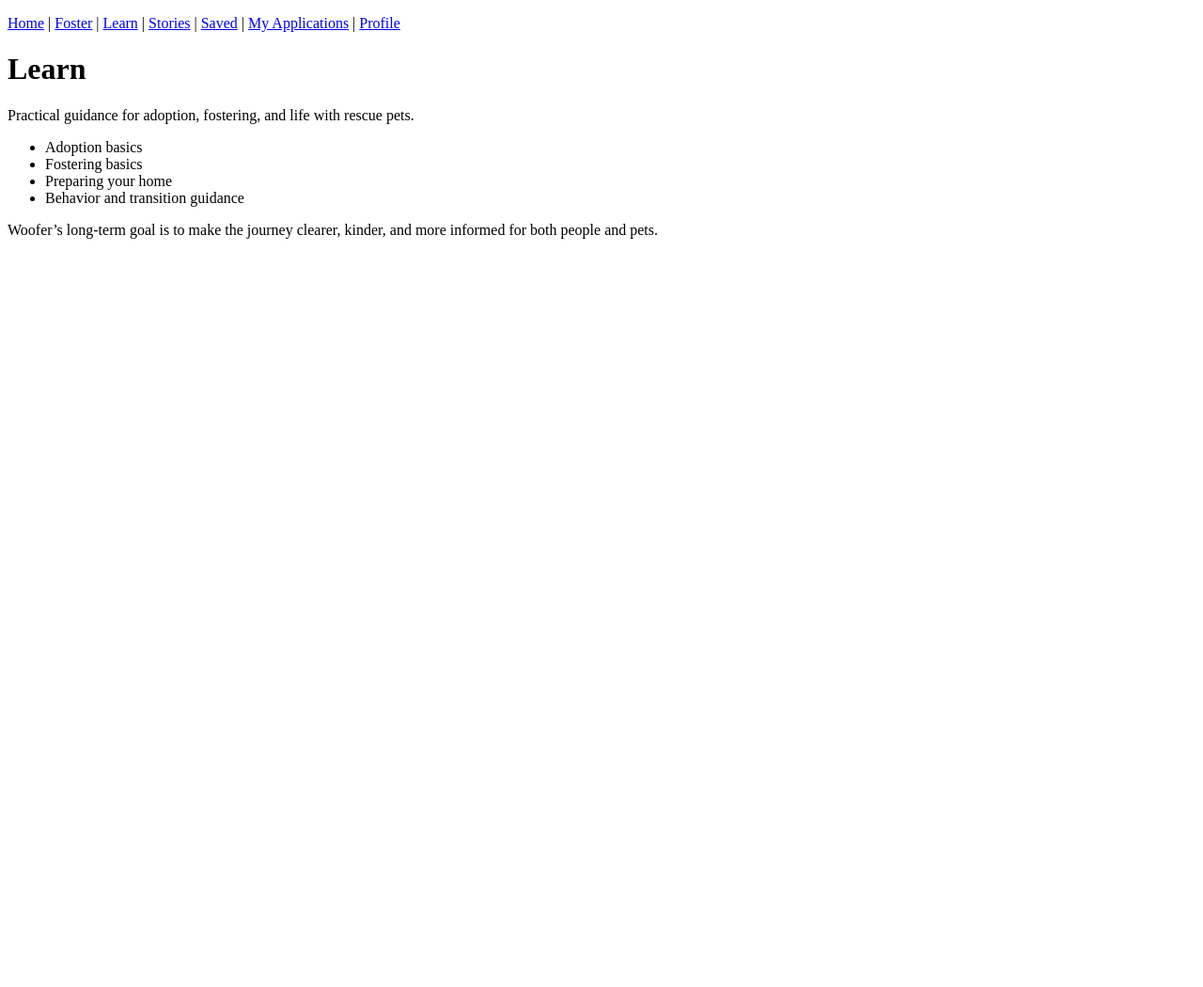
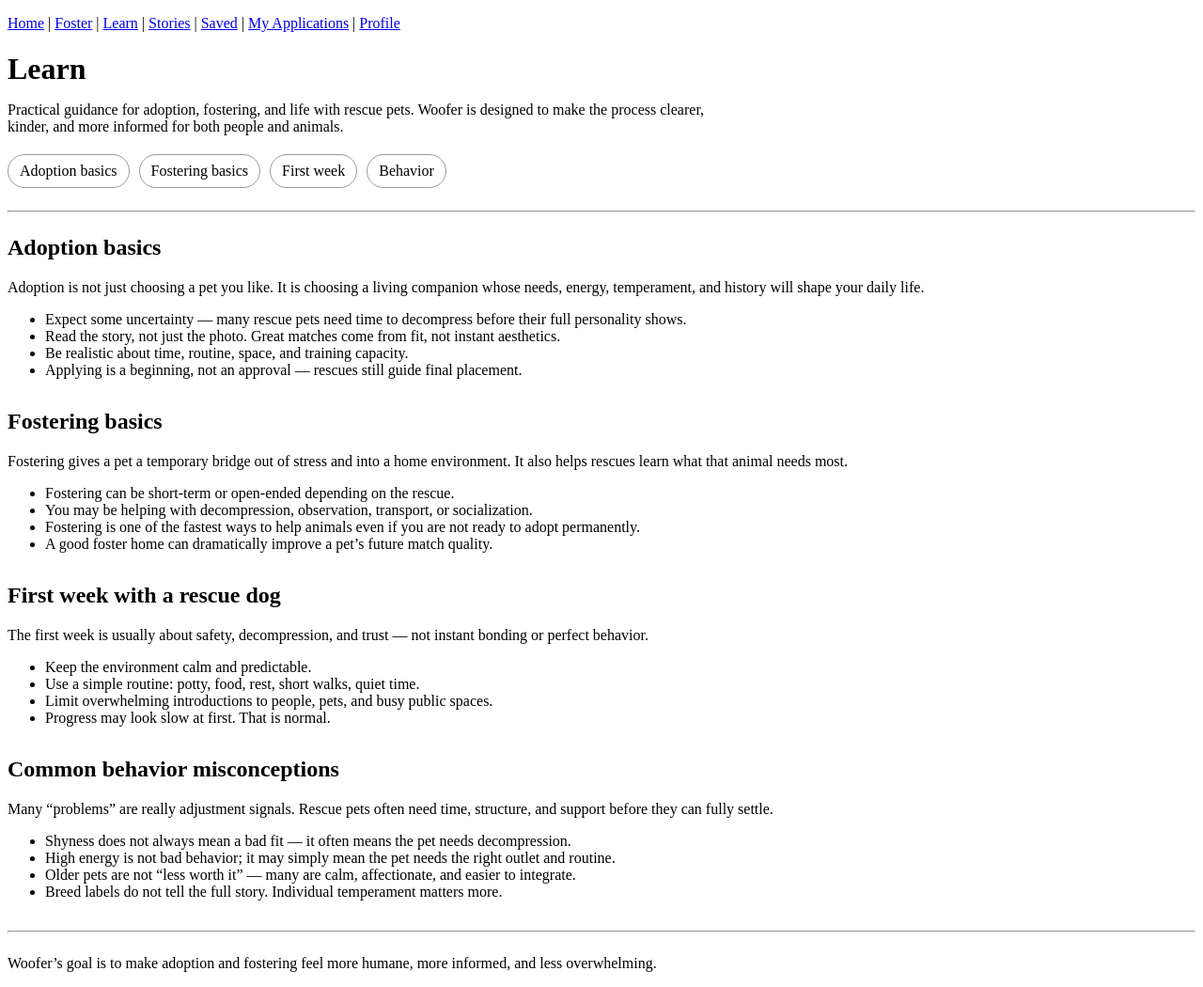
Before and after one commit to beniandthe/woofer-backend, a Django app: page /learn/ in a window 1280 px wide. Shown: the whole page at 94% size. Before the commit the page ends 254 px from the top, so only its background shows below. Run offline with Django 5.2, Linux system fonts and the light colour scheme.

Commit message:
Sprint 14.2: build learn hub v0 with evergreen guidance

```diff
--- a/web/app/templates/learn.html
+++ b/web/app/templates/learn.html
@@ -15,21 +15,80 @@
         <a href="/profile/">Profile</a>
     </p>
 
-    <h1>Learn</h1>
+    <h1 style="margin-bottom: 8px;">Learn</h1>
+
+    <p style="max-width: 760px;">
+        Practical guidance for adoption, fostering, and life with rescue pets.
+        Woofer is designed to make the process clearer, kinder, and more informed for both people and animals.
+    </p>
+
+    <div style="margin-top: 20px; display: flex; flex-wrap: wrap; gap: 10px;">
+        <a href="#adoption-basics" style="padding: 8px 12px; border: 1px solid #999; border-radius: 999px; text-decoration: none; color: inherit;">Adoption basics</a>
+        <a href="#fostering-basics" style="padding: 8px 12px; border: 1px solid #999; border-radius: 999px; text-decoration: none; color: inherit;">Fostering basics</a>
+        <a href="#first-week" style="padding: 8px 12px; border: 1px solid #999; border-radius: 999px; text-decoration: none; color: inherit;">First week</a>
+        <a href="#behavior" style="padding: 8px 12px; border: 1px solid #999; border-radius: 999px; text-decoration: none; color: inherit;">Behavior</a>
+    </div>
+
+    <hr style="margin: 24px 0;" />
+
+    <section id="adoption-basics" style="margin-bottom: 32px;">
+        <h2>Adoption basics</h2>
+        <p>
+            Adoption is not just choosing a pet you like. It is choosing a living companion whose needs, energy, temperament,
+            and history will shape your daily life.
+        </p>
+        <ul>
+            <li>Expect some uncertainty — many rescue pets need time to decompress before their full personality shows.</li>
+            <li>Read the story, not just the photo. Great matches come from fit, not instant aesthetics.</li>
+            <li>Be realistic about time, routine, space, and training capacity.</li>
+            <li>Applying is a beginning, not an approval — rescues still guide final placement.</li>
+        </ul>
+    </section>
+
+    <section id="fostering-basics" style="margin-bottom: 32px;">
+        <h2>Fostering basics</h2>
+        <p>
+            Fostering gives a pet a temporary bridge out of stress and into a home environment.
+            It also helps rescues learn what that animal needs most.
+        </p>
+        <ul>
+            <li>Fostering can be short-term or open-ended depending on the rescue.</li>
+            <li>You may be helping with decompression, observation, transport, or socialization.</li>
+            <li>Fostering is one of the fastest ways to help animals even if you are not ready to adopt permanently.</li>
+            <li>A good foster home can dramatically improve a pet’s future match quality.</li>
+        </ul>
+    </section>
+
+    <section id="first-week" style="margin-bottom: 32px;">
+        <h2>First week with a rescue dog</h2>
+        <p>
+            The first week is usually about safety, decompression, and trust — not instant bonding or perfect behavior.
+        </p>
+        <ul>
+            <li>Keep the environment calm and predictable.</li>
+            <li>Use a simple routine: potty, food, rest, short walks, quiet time.</li>
+            <li>Limit overwhelming introductions to people, pets, and busy public spaces.</li>
+            <li>Progress may look slow at first. That is normal.</li>
+        </ul>
+    </section>
+
+    <section id="behavior" style="margin-bottom: 32px;">
+        <h2>Common behavior misconceptions</h2>
+        <p>
+            Many “problems” are really adjustment signals. Rescue pets often need time, structure, and support before they can fully settle.
+        </p>
+        <ul>
+            <li>Shyness does not always mean a bad fit — it often means the pet needs decompression.</li>
+            <li>High energy is not bad behavior; it may simply mean the pet needs the right outlet and routine.</li>
+            <li>Older pets are not “less worth it” — many are calm, affectionate, and easier to integrate.</li>
+            <li>Breed labels do not tell the full story. Individual temperament matters more.</li>
+        </ul>
+    </section>
+
+    <hr style="margin: 24px 0;" />
 
     <p>
-        Practical guidance for adoption, fostering, and life with rescue pets.
-    </p>
-
-    <ul>
-        <li>Adoption basics</li>
-        <li>Fostering basics</li>
-        <li>Preparing your home</li>
-        <li>Behavior and transition guidance</li>
-    </ul>
-
-    <p>
-        Woofer’s long-term goal is to make the journey clearer, kinder, and more informed for both people and pets.
+        Woofer’s goal is to make adoption and fostering feel more humane, more informed, and less overwhelming.
     </p>
 </body>
 </html>
```
